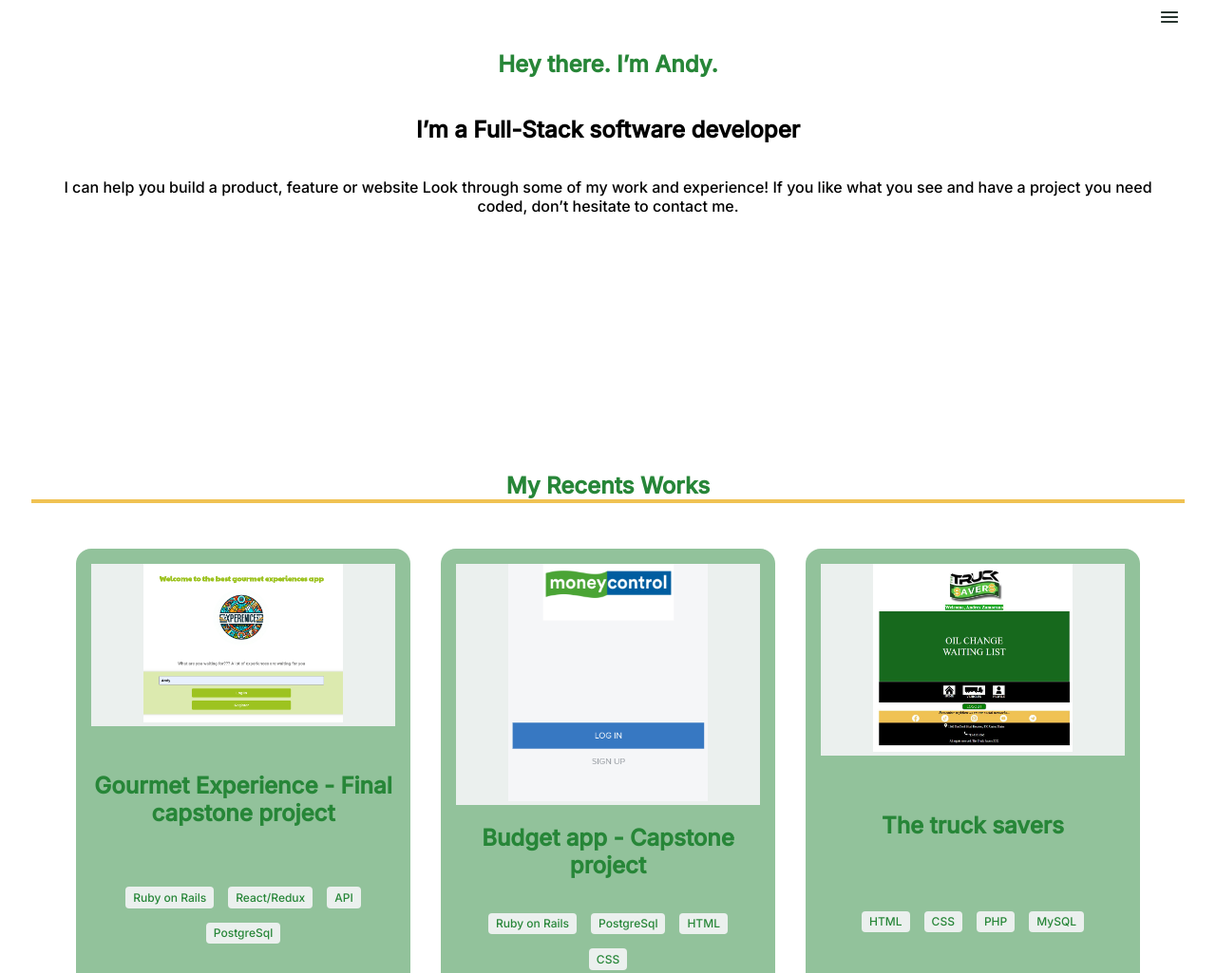
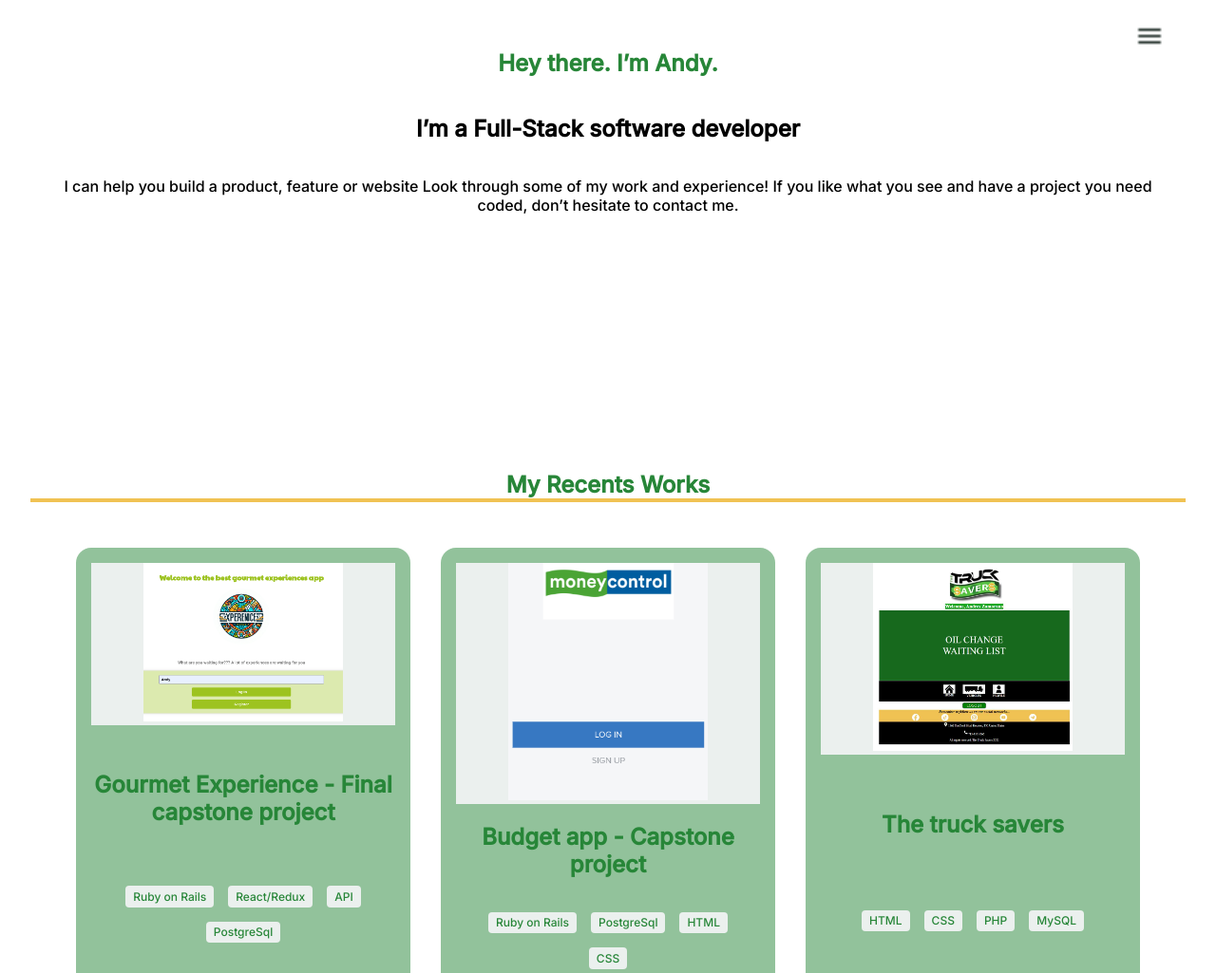
Before and after one commit to Dachrono/Andy_Portfolio, a website: page index.html in a window 1280 px wide. Shown: the top 1025 px of the page at 95% size. Drawn offline with Linux system fonts and the light colour scheme.

Commit message:
Modify navbar in res 375+

```diff
--- a/style.css
+++ b/style.css
@@ -389,9 +389,16 @@ p {
 }
 
 @media screen and (min-width: 375px) {
-  body {
-    margin: 1px;
+  /*// NavBar //*/
+  .menu button {
+    margin: 1rem 3rem 0 0;
   }
+
+  #barClose {
+    width: 2rem;
+  }
+
+
 }
 
 @media screen and (min-width: 768px) {
```
